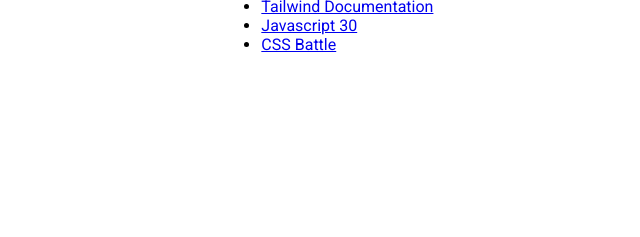
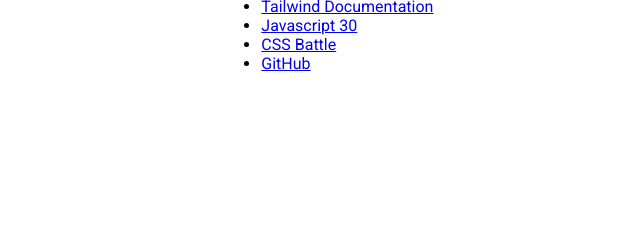
Before and after one commit to Attais/wdd131, a plain HTML site: page index.html in a window 1280 px wide. Shown: the part 342-579 px from the top of the page, 640-1280 px from the left. Drawn offline with Linux system fonts and the light colour scheme.

Commit message:
Added GitHub link

```diff
--- a/index.html
+++ b/index.html
@@ -44,6 +44,7 @@
                     <li><a href="https://tailwindcss.com/docs/gap">Tailwind Documentation</a></li>
                     <li><a href="https://javascript30.com/">Javascript 30</a></li>
                     <li><a href="https://cssbattle.dev/battles">CSS Battle</a></li>
+                    <li><a href="https://github.com/Attais/wdd131">GitHub</a></li>
 
                 </ul>
             </section>
```
